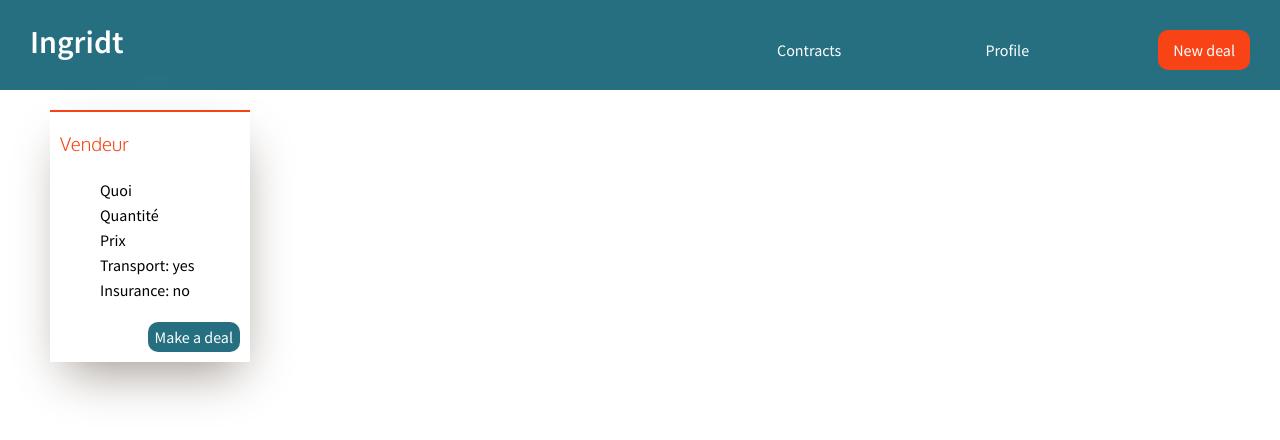
After one commit to Andreasymeon/Rotterchain, a PHP site: page /dealfinder.php in a window 1280 px wide. The commit adds this page. Shown: the top 440 px of the page. Run offline with PHP 8.4, Linux system fonts and the light colour scheme.

Commit message:
dernière version du contrat vente

```diff
--- a/assets/CSS/style.css
+++ b/assets/CSS/style.css
@@ -53,8 +53,10 @@ header nav ul #newDealButton {
 #DealMakerMain section {
   width: 400px;
   padding: 10px;
+  box-shadow: 3px 22px 47px -13px #9E968F;
+}
+#DealMakerMain section h2 {
   text-align: center;
-  box-shadow: 3px 22px 47px -13px #9E968F;
 }
 #DealMakerMain section form {
   display: flex;
@@ -67,6 +69,16 @@ header nav ul #newDealButton {
   border: none;
   border-bottom: 1px solid #9E968F;
   font-size: 1rem;
+}
+#DealMakerMain section form select, #DealMakerMain section form label {
+  font-size: 1rem;
+}
+#DealMakerMain section form .sellingCond {
+  padding-top: 10px;
+}
+#DealMakerMain section form .sellingCond label {
+  width: 50px;
+  margin-right: 30px;
 }
 #DealMakerMain section form .button {
   width: 30%;
@@ -93,32 +105,33 @@ header nav ul #newDealButton {
   margin-left: 5px;
 }
 
-/* Contracts page style */
-#contractsMain {
+/* Contracts and Deal finder page style */
+#contractsMain, #dealsMain {
   margin-top: 10px;
   display: flex;
   justify-content: center;
 }
-#contractsMain #contractsFilters {
+#contractsMain #contractsFilters, #dealsMain #contractsFilters {
   width: 15%;
   padding: 10px;
 }
-#contractsMain #contractsFilters ul {
+#contractsMain #contractsFilters ul, #dealsMain #contractsFilters ul {
   text-align: right;
   padding-right: 10px;
 }
-#contractsMain #contractsFilters ul li {
+#contractsMain #contractsFilters ul li, #dealsMain #contractsFilters ul li {
   font-size: 1rem;
   padding-top: 20px;
 }
-#contractsMain #contractsViewer {
+#contractsMain #contractsViewer, #dealsMain #contractsViewer {
   width: 75%;
   border-left: 1px solid #F74316;
   padding: 20px;
   display: flex;
   flex-wrap: wrap;
 }
-#contractsMain #contractsViewer .contractView {
+
+.contractView, .dealView {
   width: 200px;
   height: 200px;
   border-top: 2px solid #256F80;
@@ -128,22 +141,22 @@ header nav ul #newDealButton {
   position: relative;
   box-shadow: 3px 22px 47px -13px #9E968F;
 }
-#contractsMain #contractsViewer .contractView h3 {
+.contractView h3, .dealView h3 {
   color: #256F80;
   padding: 10px;
   font-weight: 100;
 }
-#contractsMain #contractsViewer .contractView .date {
+.contractView .date, .dealView .date {
   padding-top: 10px;
   padding-left: 10px;
 }
-#contractsMain #contractsViewer .contractView .contractDescr {
+.contractView .contractDescr, .contractView .dealDescr, .dealView .contractDescr, .dealView .dealDescr {
   width: 50%;
   padding-left: calc(50% - 25%);
   padding-top: 10px;
   padding-bottom: 10px;
 }
-#contractsMain #contractsViewer .contractView .status {
+.contractView .status, .contractView .button, .dealView .status, .dealView .button {
   position: absolute;
   right: 10px;
   bottom: 10px;
@@ -154,6 +167,25 @@ header nav ul #newDealButton {
   border-radius: 10px;
 }
 
+#dealsMain {
+  padding: 10px 50px;
+  justify-content: initial;
+}
+#dealsMain .dealView {
+  border-top: 2px solid #F74316;
+  height: 240px;
+}
+#dealsMain .dealView h3 {
+  color: #F74316;
+}
+#dealsMain .dealView li {
+  padding-top: 5px;
+}
+#dealsMain .dealView .button {
+  background-color: #256F80;
+}
+
+/* General class style */
 .button {
   color: white;
   background-color: #F74316;
--- a/assets/CSS/style.scss
+++ b/assets/CSS/style.scss
@@ -59,8 +59,10 @@ header {
 	section {
 		width: 400px;
 		padding: 10px;
-		text-align: center;
 		box-shadow: 3px 22px 47px -13px $whiteHex;
+		h2 {
+			text-align: center;
+		}
 		form {
 			display: flex;
 			flex-direction: column;
@@ -71,6 +73,16 @@ header {
 				border: none;
 				border-bottom: 1px solid $whiteHex;
 				font-size: 1rem;
+			}
+			select, label {
+				font-size: 1rem;
+			}
+			.sellingCond{
+				padding-top: 10px;;
+				label {
+				width: 50px;
+				margin-right: 30px;
+				}
 			}
 			.button {
 				width: 30%;
@@ -100,9 +112,9 @@ header {
 	}
 }
 
-/* Contracts page style */
+/* Contracts and Deal finder page style */
 
-#contractsMain {
+#contractsMain, #dealsMain {
 	margin-top: 10px;
 	display: flex;
 	justify-content: center;
@@ -124,7 +136,10 @@ header {
 		padding: 20px;
 		display: flex;
 		flex-wrap: wrap;
-		.contractView {
+	}
+}
+
+.contractView, .dealView {
 			width: 200px;
 			height: 200px;
 			border-top: 2px solid $blueHex;
@@ -142,13 +157,13 @@ header {
 				padding-top: 10px;
 				padding-left: 10px;
 			}
-			.contractDescr {
+			.contractDescr, .dealDescr {
 				width: 50%;
 				padding-left: calc(50% - 25%);
 				padding-top: 10px;
 				padding-bottom: 10px;
 			}
-			.status {
+			.status,.button {
 				position: absolute;
 				right: 10px;
 				bottom: 10px;
@@ -157,11 +172,31 @@ header {
 				text-align: center;
 				background-color: $orangeHex;
 				border-radius: 10px;
-			}
+	}
+}
+
+#dealsMain {
+	padding: 10px 50px;
+	justify-content: initial;
+	.dealView {
+		border-top: 2px solid $orangeHex;
+		height: 240px;
+		h3 {
+			color: $orangeHex;
+		}
+		li {
+			padding-top: 5px;
+		}
+		.button {
+			background-color: $blueHex;
+
 		}
 	}
 }
 
+
+
+/* General class style */
 
 .button {
 	color: white;
--- /dev/null
+++ b/dealfinder.php
@@ -0,0 +1,31 @@
+<!DOCTYPE html>
+<html lang="en">
+	<?php include '_head.php' ?>
+<body>
+
+	<?php include '_header.php' ?>
+
+<main id="dealsMain">
+
+	<!--===== BACKEND =====-->
+
+		<div class="dealView">
+			<h3>Vendeur</h3>
+			<ul class="dealDescr">
+				<li>Quoi</li>
+				<li>Quantité</li>
+				<li>Prix</li>
+				<li>Transport: yes</li>
+				<li>Insurance: no</li>
+			</ul>
+			<div class="button"><a href="contractSetter.php">Make a deal</a></div>
+		</div>
+
+	<!--===================-->
+
+</main>
+<footer>
+
+</footer>
+</body>
+</html>
```
Also changed, not shown: newDealMaker.php (+14 -0 lines), _head.php (line endings or trailing spaces), 1 other file.
